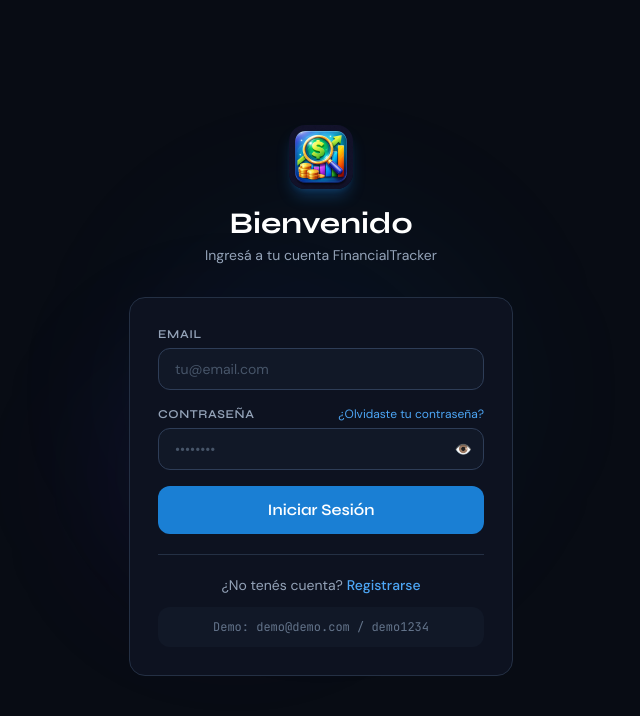
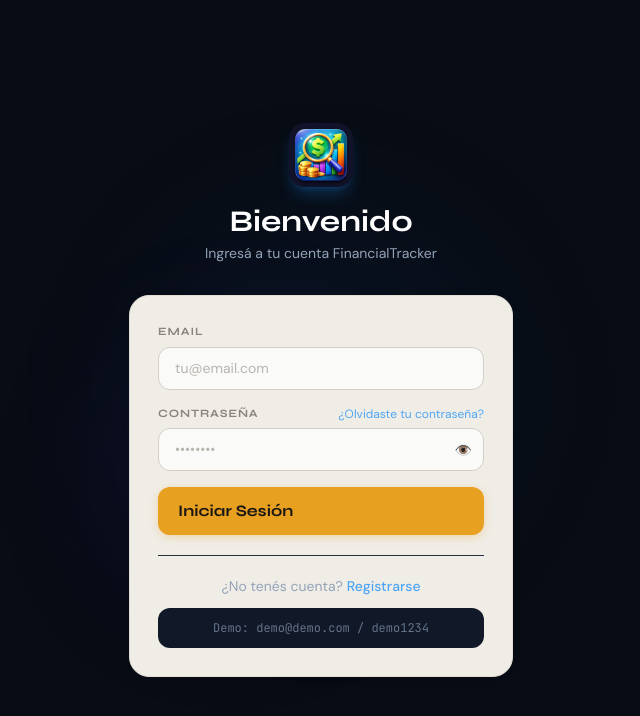
Before and after one commit to alego125/Financialtraker, a React (Vite) app in the folder frontend/: page /login in a window 1280 px wide. Shown: the top 716 px of the page, without its empty margins (319-959 px from the left). Built offline with nearby package versions, Linux system fonts and the light colour scheme; no server answers.

Commit message:
Add files via upload
feat: rediseño completo UI — tema claro/oscuro, paleta warm, sidebar renovado

```diff
--- a/frontend/src/index.css
+++ b/frontend/src/index.css
@@ -2,52 +2,233 @@
 @tailwind components;
 @tailwind utilities;
 
+/* ── Google Fonts ─────────────────────────────────────────────────────────── */
+@import url('https://fonts.googleapis.com/css2?family=Syne:wght@400;500;600;700;800&family=DM+Sans:ital,opsz,wght@0,9..40,300;0,9..40,400;0,9..40,500;0,9..40,600;0,9..40,700;1,9..40,400&family=JetBrains+Mono:wght@400;500;600&display=swap');
+
+/* ── CSS Variables — Light Theme (default) ───────────────────────────────── */
+:root {
+  --surface:      #FAFAF8;
+  --surface2:     #F0EDE6;
+  --surface3:     #E8E4DC;
+  --border:       #E2DDD5;
+  --border2:      #D4CFC6;
+  --text:         #1A1714;
+  --text2:        #4A4540;
+  --muted:        #8A8480;
+  --subtle:       #B8B4AE;
+  --overlay:      rgba(26,23,20,0.5);
+  --card-shadow:  0 2px 12px rgba(26,23,20,0.06);
+  --card-shadow2: 0 8px 32px rgba(26,23,20,0.10);
+  --gold:         #E8A020;
+  --gold-pale:    #FDF3DC;
+  --gold-border:  #F5D08A;
+  --income:       #16A34A;
+  --expense:      #DC2626;
+}
+
+/* ── CSS Variables — Dark Theme ───────────────────────────────────────────── */
+.dark {
+  --surface:      #141210;
+  --surface2:     #1C1916;
+  --surface3:     #242018;
+  --border:       #2E2A24;
+  --border2:      #3A352C;
+  --text:         #F0EDE6;
+  --text2:        #C8C4BC;
+  --muted:        #8A8480;
+  --subtle:       #5A5650;
+  --overlay:      rgba(0,0,0,0.7);
+  --card-shadow:  0 2px 12px rgba(0,0,0,0.3);
+  --card-shadow2: 0 8px 32px rgba(0,0,0,0.5);
+  --gold:         #E8A020;
+  --gold-pale:    #2A2010;
+  --gold-border:  #6A5010;
+  --income:       #22C55E;
+  --expense:      #F43F5E;
+}
+
+/* ── Base ─────────────────────────────────────────────────────────────────── */
 @layer base {
   * { box-sizing: border-box; }
 
+  html { transition: background-color 0.3s ease, color 0.3s ease; }
+
   body {
-    background-color: #080c14;
-    color: #e2e8f0;
+    background-color: var(--surface);
+    color: var(--text);
     font-family: 'DM Sans', sans-serif;
     -webkit-font-smoothing: antialiased;
   }
 
   ::-webkit-scrollbar { width: 6px; height: 6px; }
-  ::-webkit-scrollbar-track { background: #0d1220; }
-  ::-webkit-scrollbar-thumb { background: #2e3d57; border-radius: 3px; }
-  ::-webkit-scrollbar-thumb:hover { background: #1a7fd4; }
+  ::-webkit-scrollbar-track { background: var(--surface2); }
+  ::-webkit-scrollbar-thumb { background: var(--border2); border-radius: 3px; }
+  ::-webkit-scrollbar-thumb:hover { background: var(--gold); }
 }
 
+/* ── Components ───────────────────────────────────────────────────────────── */
 @layer components {
+
   .card {
-    @apply bg-dark-800 border border-dark-500 rounded-2xl;
+    background-color: var(--surface2);
+    border: 1px solid var(--border);
+    border-radius: 20px;
+    box-shadow: var(--card-shadow);
+    transition: box-shadow 0.2s ease;
+  }
+  .card:hover { box-shadow: var(--card-shadow2); }
+
+  /* Buttons */
+  .btn-primary {
+    background-color: var(--gold);
+    color: #1A1714;
+    font-family: 'Syne', sans-serif;
+    font-weight: 700;
+    font-size: 0.875rem;
+    padding: 0.625rem 1.25rem;
+    border-radius: 12px;
+    border: none;
+    transition: all 0.2s ease;
+    box-shadow: 0 2px 8px rgba(232,160,32,0.3);
+    cursor: pointer;
+    display: inline-flex;
+    align-items: center;
+    gap: 0.375rem;
+  }
+  .btn-primary:hover {
+    background-color: #F5BD4A;
+    box-shadow: 0 4px 16px rgba(232,160,32,0.4);
+    transform: translateY(-1px);
+  }
+  .btn-primary:disabled { opacity: 0.5; cursor: not-allowed; transform: none; box-shadow: none; }
+
+  .btn-secondary {
+    background-color: var(--surface);
+    color: var(--text2);
+    font-family: 'Syne', sans-serif;
+    font-weight: 600;
+    font-size: 0.875rem;
+    padding: 0.625rem 1.25rem;
+    border-radius: 12px;
+    border: 1.5px solid var(--border2);
+    transition: all 0.2s ease;
+    cursor: pointer;
+    display: inline-flex;
+    align-items: center;
+    gap: 0.375rem;
+  }
+  .btn-secondary:hover {
+    background-color: var(--surface2);
+    border-color: var(--gold);
+    color: var(--text);
+  }
+  .btn-secondary:disabled { opacity: 0.4; cursor: not-allowed; }
+
+  .btn-danger {
+    background-color: transparent;
+    color: var(--expense);
+    font-family: 'Syne', sans-serif;
+    font-weight: 600;
+    font-size: 0.875rem;
+    padding: 0.5rem 1rem;
+    border-radius: 12px;
+    border: 1.5px solid rgba(220,38,38,0.3);
+    transition: all 0.2s ease;
+    cursor: pointer;
+  }
+  .btn-danger:hover {
+    background-color: rgba(220,38,38,0.08);
+    border-color: var(--expense);
   }
 
-  .btn-primary {
-    @apply bg-accent hover:bg-blue-600 text-white font-display font-semibold px-5 py-2.5 rounded-xl transition-all duration-200 text-sm disabled:opacity-50 disabled:cursor-not-allowed;
+  /* Inputs */
+  .input {
+    background-color: var(--surface);
+    border: 1.5px solid var(--border2);
+    color: var(--text);
+    border-radius: 12px;
+    padding: 0.625rem 1rem;
+    font-size: 0.875rem;
+    width: 100%;
+    font-family: 'DM Sans', sans-serif;
+    transition: all 0.2s ease;
+    outline: none;
+  }
+  .input::placeholder { color: var(--subtle); }
+  .input:focus {
+    border-color: var(--gold);
+    box-shadow: 0 0 0 3px rgba(232,160,32,0.15);
+  }
+  select.input { cursor: pointer; }
+
+  .label {
+    font-family: 'Syne', sans-serif;
+    font-size: 0.7rem;
+    font-weight: 700;
+    color: var(--muted);
+    text-transform: uppercase;
+    letter-spacing: 0.08em;
+    margin-bottom: 0.4rem;
+    display: block;
   }
 
-  .btn-secondary {
-    @apply bg-dark-600 hover:bg-dark-500 border border-dark-400 text-slate-300 font-display font-medium px-5 py-2.5 rounded-xl transition-all duration-200 text-sm;
+  /* Badges */
+  .badge-income {
+    background-color: rgba(22,163,74,0.12);
+    color: var(--income);
+    border: 1px solid rgba(22,163,74,0.25);
+    font-family: 'JetBrains Mono', monospace;
+    font-size: 0.7rem;
+    font-weight: 500;
+    padding: 0.2rem 0.65rem;
+    border-radius: 999px;
+    display: inline-flex;
+    align-items: center;
+  }
+  .badge-expense {
+    background-color: rgba(220,38,38,0.10);
+    color: var(--expense);
+    border: 1px solid rgba(220,38,38,0.22);
+    font-family: 'JetBrains Mono', monospace;
+    font-size: 0.7rem;
+    font-weight: 500;
+    padding: 0.2rem 0.65rem;
+    border-radius: 999px;
+    display: inline-flex;
+    align-items: center;
   }
 
-  .btn-danger {
-    @apply bg-red-600/20 hover:bg-red-600/40 border border-red-500/30 text-red-400 font-display font-medium px-4 py-2 rounded-xl transition-all duration-200 text-sm;
+  /* Gold accent pill (for active states) */
+  .pill-gold {
+    background-color: var(--gold);
+    color: #1A1714;
+    font-weight: 700;
+    border-radius: 999px;
+    padding: 0.3rem 0.85rem;
+    font-size: 0.75rem;
   }
 
-  .input {
-    @apply bg-dark-700 border border-dark-400 text-slate-200 rounded-xl px-4 py-2.5 text-sm w-full focus:outline-none focus:border-accent focus:ring-1 focus:ring-accent/50 placeholder:text-slate-600 transition-all;
+  /* Nav active state */
+  .nav-active {
+    background-color: var(--gold);
+    color: #1A1714 !important;
+    font-weight: 700;
+    box-shadow: 0 2px 12px rgba(232,160,32,0.3);
+  }
+  .nav-inactive {
+    color: var(--muted);
+    background-color: transparent;
+  }
+  .nav-inactive:hover {
+    background-color: var(--surface3);
+    color: var(--text);
   }
 
-  .label {
-    @apply text-xs font-display font-semibold text-slate-400 uppercase tracking-wider mb-1.5 block;
-  }
+  /* Table */
+  .table-row-hover:hover { background-color: var(--surface3); }
 
-  .badge-income {
-    @apply bg-green-500/20 text-green-400 border border-green-500/30 text-xs font-mono font-medium px-2.5 py-0.5 rounded-full;
-  }
-
-  .badge-expense {
-    @apply bg-rose-500/20 text-rose-400 border border-rose-500/30 text-xs font-mono font-medium px-2.5 py-0.5 rounded-full;
-  }
+  /* Income/expense text colors */
+  .text-income  { color: var(--income); }
+  .text-expense { color: var(--expense); }
+  .text-accent-light { color: var(--gold); }
 }
```
